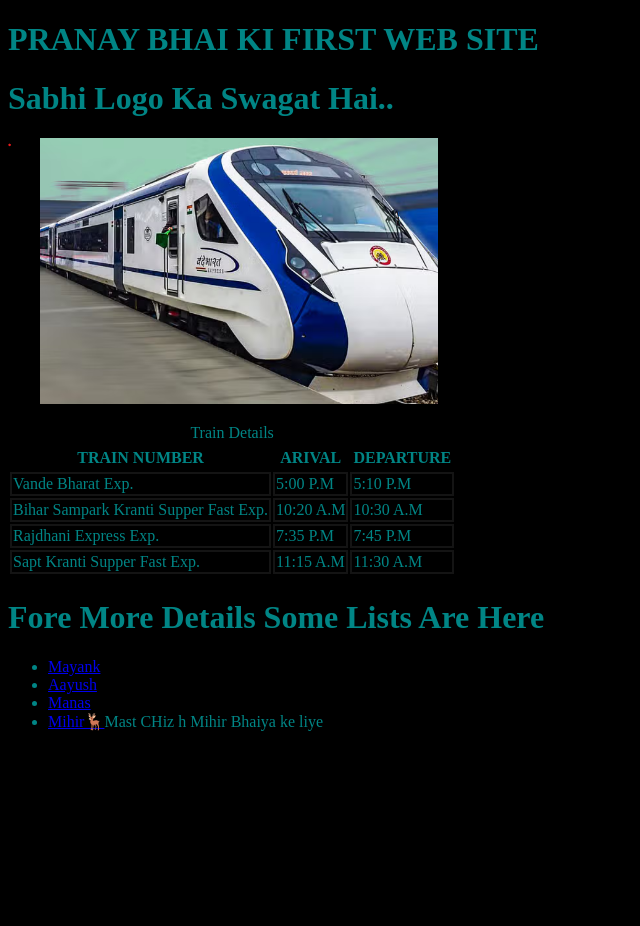
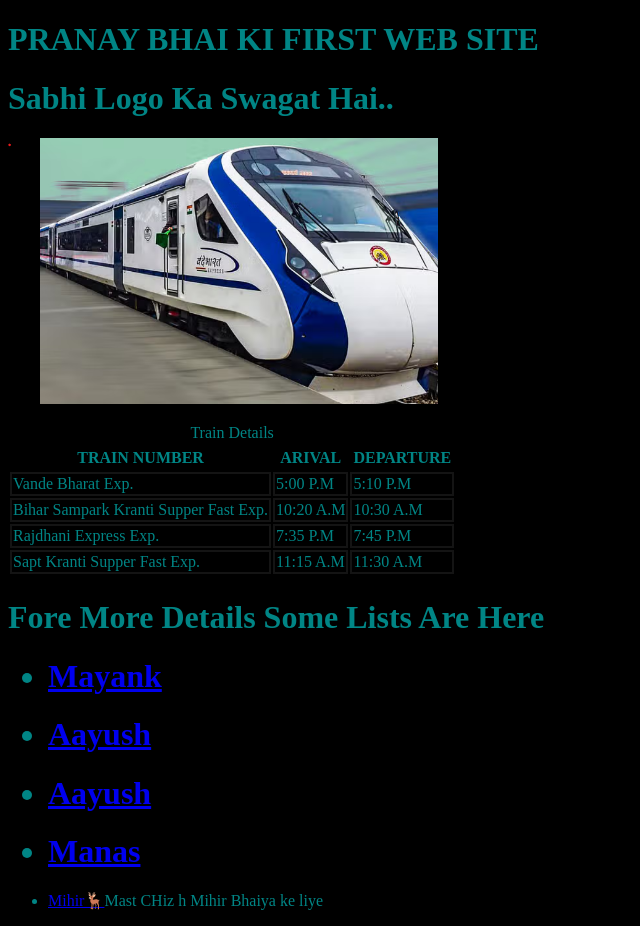
Before and after one commit to Pranay122344/Pranay-Train-Details, a plain HTML site: page index.html in a window 1280 px wide. Shown: the whole page, without its empty margins (0-640 px from the left). Before the commit the page ends 800 px from the top, so only its background shows below. Drawn offline with Linux system fonts and the light colour scheme.

Commit message:
Update index.html

```diff
--- a/index.html
+++ b/index.html
@@ -42,10 +42,11 @@
 <h1>Fore More Details Some Lists Are Here</h1>
 
 <ul>
-   <li><a href="https://pranaythebosss.github.io/Mayank/">Mayank</a></li>
-   <li><a href="https://youtube.com">Aayush</a></li>
-   <li><a href="https://instagram.com">Manas</a> </li>
-   <li><a href="https://www.oyorooms.com">Mihir🦌</a>Mast CHiz h Mihir Bhaiya ke liye</li>
+   <h1><li><a href="https://pranaythebosss.github.io/Mayank/">Mayank</a></li></h1>
+   <h1><li><a href="https://youtube.com">Aayush</a></li></h1>
+   <h1><li><a href="https://youtube.com">Aayush</a></li></h1>
+   <h1><li><a href="https://instagram.com">Manas</a> </li></h1>
+   <li><a href="https://www.oyorooms.com">Mihir🦌</a>Mast CHiz h Mihir Bhaiya ke liye</li></h1>
 </ul>
 
    <link rel="stylesheet" href="script.js">
```
